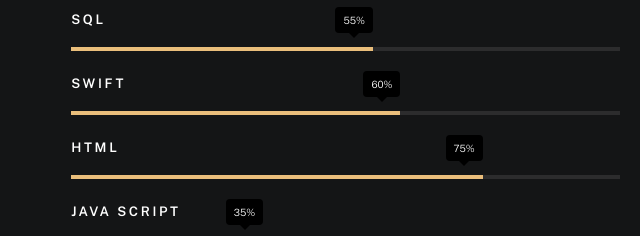
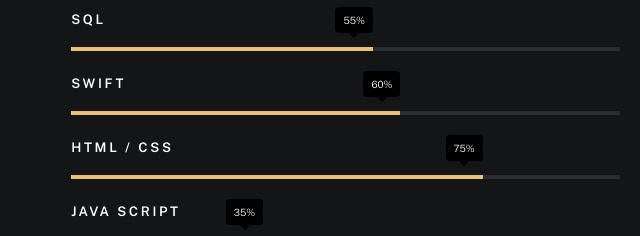
Before and after one commit to sudo-homebrew/sudo-homebrew.github.io, a plain HTML site: page index.html in a window 1280 px wide. Shown: the part 4820-5056 px from the top of the page, 0-640 px from the left. Drawn offline with nearby package versions, Linux system fonts and the light colour scheme; a web font is replaced by a local one.

Commit message:
HTML -> HTML /  CSS
HTML -> HTML /  CSS

```diff
--- a/index.html
+++ b/index.html
@@ -356,7 +356,7 @@
                             </li>
                             <li>
                             <div class="progress percent75"><span>75%</span></div>
-                            <strong>HTML</strong>
+                            <strong>HTML / CSS</strong>
                             </li>
                             <li>
                             <div class="progress percent35"><span>35%</span></div>
```
